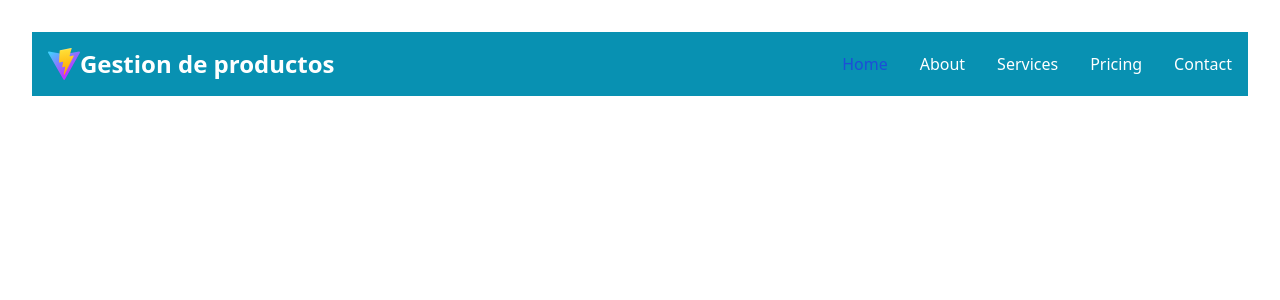
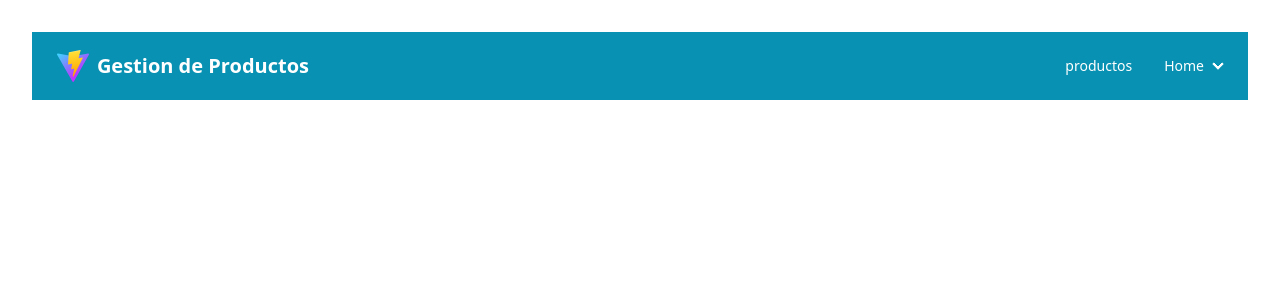
Before and after one commit to wilmerzel19/gestion-productos-app, a React (Vite) app: page / in a window 1280 px wide. Shown: the top 300 px of the page. Built offline with nearby package versions, Linux system fonts and the light colour scheme.

Commit message:
first commit

```diff
--- a/package.json
+++ b/package.json
@@ -1,5 +1,5 @@
 {
-  "homepage":"https://github.com/wilmerzel19/gestion-productos-app",
+  "homepage": "https://github.com/wilmerzel19/gestion-productos-app",
   "name": "gestion-productos-app",
   "private": true,
   "version": "0.0.0",
@@ -25,6 +25,7 @@
     "@typescript-eslint/parser": "^5.59.0",
     "@vitejs/plugin-react": "^4.0.0",
     "autoprefixer": "^10.4.14",
+    "daisyui": "^3.1.5",
     "eslint": "^8.38.0",
     "eslint-plugin-react-hooks": "^4.6.0",
     "eslint-plugin-react-refresh": "^0.3.4",
--- a/src/components/layoust/Header.tsx
+++ b/src/components/layoust/Header.tsx
@@ -6,38 +6,27 @@ type Props = {}
 export default function Header({}: Props) {
   return (
 
-
-<nav className="bg-cyan-600  dark:bg-gray-900">
-  <div className="max-w-screen-xl flex flex-wrap items-center justify-between mx-auto p-4">
-    <a href="" className="flex items-center">
-        <Logo />
-        <span className="self-center text-2xl font-semibold whitespace-nowrap text-white">Gestion de productos</span>
-    </a>
-    <button data-collapse-toggle="navbar-default" type="button" className="inline-flex items-center p-2 ml-3 text-sm text-gray-500 rounded-lg md:hidden hover:bg-gray-100 focus:outline-none focus:ring-2 focus:ring-gray-200 dark:text-gray-400 dark:hover:bg-gray-700 dark:focus:ring-gray-600" aria-controls="navbar-default" aria-expanded="false">
-      <span className="sr-only">Open main menu</span>
-      <svg className="w-6 h-6" aria-hidden="true" fill="currentColor" viewBox="0 0 20 20" xmlns="http://www.w3.org/2000/svg"><path fill-rule="evenodd" d="M3 5a1 1 0 011-1h12a1 1 0 110 2H4a1 1 0 01-1-1zM3 10a1 1 0 011-1h12a1 1 0 110 2H4a1 1 0 01-1-1zM3 15a1 1 0 011-1h12a1 1 0 110 2H4a1 1 0 01-1-1z" clip-rule="evenodd"></path></svg>
-    </button>
-    <div className="hidden w-full md:block md:w-auto" id="navbar-default">
-      <ul className="font-medium flex flex-col p-4 md:p-0 mt-4   md:flex-row md:space-x-8 md:mt-0 md:border-0  dark:bg-gray-800 md:dark:bg-gray-900 dark:border-gray-700">
-        <li>
-          <a href="#" className="block py-2 pl-3 pr-4 text-white bg-cyan-700 rounded md:bg-transparent md:text-blue-700 md:p-0 dark:text-white md:dark:text-blue-500" aria-current="page">Home</a>
-        </li>
-        <li>
-          <a href="#" className="block py-2 pl-3 pr-4 text-white rounded hover:bg-gray-100 md:hover:bg-transparent md:border-0 md:hover:text-blue-700 md:p-0 dark:text-white md:dark:hover:text-blue-500 dark:hover:bg-gray-700 dark:hover:text-white md:dark:hover:bg-transparent">About</a>
-        </li>
-        <li>
-          <a href="#" className="block py-2 pl-3 pr-4 text-white rounded hover:bg-gray-100 md:hover:bg-transparent md:border-0 md:hover:text-blue-700 md:p-0 dark:text-white md:dark:hover:text-blue-500 dark:hover:bg-gray-700 dark:hover:text-white md:dark:hover:bg-transparent">Services</a>
-        </li>
-        <li>
-          <a href="#" className="block py-2 pl-3 pr-4 text-white rounded hover:bg-gray-100 md:hover:bg-transparent md:border-0 md:hover:text-blue-700 md:p-0 dark:text-white md:dark:hover:text-blue-500 dark:hover:bg-gray-700 dark:hover:text-white md:dark:hover:bg-transparent">Pricing</a>
-        </li>
-        <li>
-          <a href="#" className="block py-2 pl-3 pr-4 text-white rounded hover:bg-gray-100 md:hover:bg-transparent md:border-0 md:hover:text-blue-700 md:p-0 dark:text-white md:dark:hover:text-blue-500 dark:hover:bg-gray-700 dark:hover:text-white md:dark:hover:bg-transparent">Contact</a>
-        </li>
-      </ul>
-    </div>
+<div className="navbar w-auto bg-cyan-600">
+  <div className="flex-1">
+    <a className="btn btn-ghost normal-case text-xl text-white"><Logo /> Gestion de Productos</a>
   </div>
-</nav>
+  <div className="flex-none">
+    <ul className="menu menu-horizontal  px-1 text-white">
+      <li><a>productos</a></li>
+      <li>
+        <details>
+          <summary>
+            Home
+          </summary>
+          <ul className="p-2 bg-slate-600 text-blue-900  ">
+            <li><a>account</a></li>
+            <li><a>Link</a></li>
+          </ul>
+        </details>
+      </li>
+    </ul>
+  </div>
+</div>
 
   )
 }
--- a/tailwind.config.js
+++ b/tailwind.config.js
@@ -9,5 +9,6 @@ export default {
   theme: {
     extend: {},
   },
-  plugins: ['flowbite/plugin'],
+  // eslint-disable-next-line no-undef
+  plugins: [require ("daisyui")],
 }
```
Also changed, not shown: 1 other file (tests, documents, lock files or other folders).
